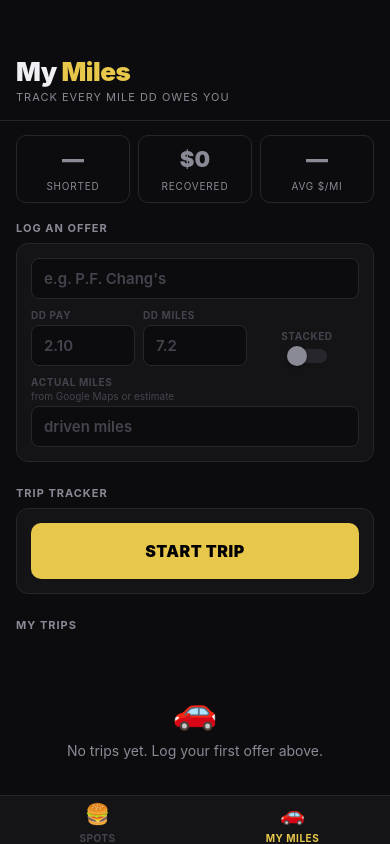
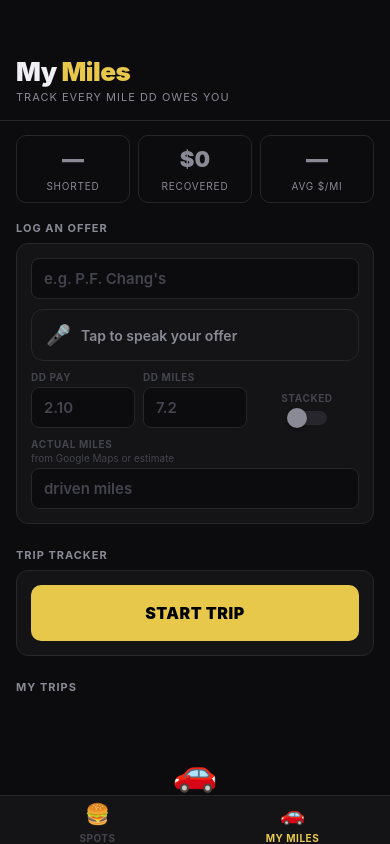
Before and after one commit to esg5000/holdup-native, a React Native app: screen / in a window 390 px wide. Built offline with nearby package versions, Linux system fonts and the light colour scheme.

Commit message:
add voice input UI to Miles offer form

```diff
--- a/app/screens/MilesScreen.js
+++ b/app/screens/MilesScreen.js
@@ -31,6 +31,7 @@ export default function MilesScreen() {
   const [ddMiles, setDdMiles] = useState("");
   const [actualMiles, setActualMiles] = useState("");
   const [stacked, setStacked] = useState(false);
+  const [isListening, setIsListening] = useState(false);
 
   // ── Trips state ─────────────────────────────────────────────────
   const [trips, setTrips] = useState([]);
@@ -49,6 +50,7 @@ export default function MilesScreen() {
   const coordsRef = useRef([]);
   const milesRef = useRef(0);
   const pulseAnim = useRef(new Animated.Value(1)).current;
+  const micPulseAnim = useRef(new Animated.Value(1)).current;
 
   useEffect(() => {
     if (isTracking) {
@@ -63,6 +65,20 @@ export default function MilesScreen() {
       pulseAnim.setValue(1);
     }
   }, [isTracking]);
+
+  useEffect(() => {
+    if (isListening) {
+      Animated.loop(
+        Animated.sequence([
+          Animated.timing(micPulseAnim, { toValue: 0.3, duration: 600, useNativeDriver: true }),
+          Animated.timing(micPulseAnim, { toValue: 1, duration: 600, useNativeDriver: true }),
+        ])
+      ).start();
+    } else {
+      micPulseAnim.stopAnimation();
+      micPulseAnim.setValue(1);
+    }
+  }, [isListening]);
 
   useEffect(() => {
     return () => { if (locationSub) locationSub.remove(); };
@@ -261,6 +277,20 @@ export default function MilesScreen() {
               value={restaurant}
               onChangeText={setRestaurant}
             />
+
+            <TouchableOpacity
+              style={[s.micBtn, isListening && s.micBtnActive]}
+              onPress={() => setIsListening(v => !v)}
+            >
+              {isListening ? (
+                <Animated.View style={[s.micDot, { opacity: micPulseAnim }]} />
+              ) : (
+                <Text style={s.micIcon}>🎤</Text>
+              )}
+              <Text style={[s.micBtnText, isListening && s.micBtnTextActive]}>
+                {isListening ? "Listening..." : "Tap to speak your offer"}
+              </Text>
+            </TouchableOpacity>
 
             <View style={s.tripleRow}>
               <View style={{ flex: 1 }}>
@@ -696,6 +726,42 @@ const s = StyleSheet.create({
     alignItems: "flex-end",
   },
 
+  // Voice input
+  micBtn: {
+    flexDirection: "row",
+    alignItems: "center",
+    width: "100%",
+    height: 52,
+    backgroundColor: C.surface,
+    borderWidth: 1,
+    borderColor: C.border,
+    borderRadius: 12,
+    paddingHorizontal: 14,
+    gap: 10,
+  },
+  micBtnActive: {
+    backgroundColor: C.danger + "22",
+    borderColor: C.danger,
+  },
+  micIcon: {
+    fontSize: 20,
+  },
+  micDot: {
+    width: 8,
+    height: 8,
+    borderRadius: 4,
+    backgroundColor: C.danger,
+  },
+  micBtnText: {
+    fontSize: 14,
+    fontWeight: "600",
+    color: C.sub,
+  },
+  micBtnTextActive: {
+    fontWeight: "700",
+    color: C.danger,
+  },
+
   // Live calc
   liveShortage: {
     fontSize: 13,
```
